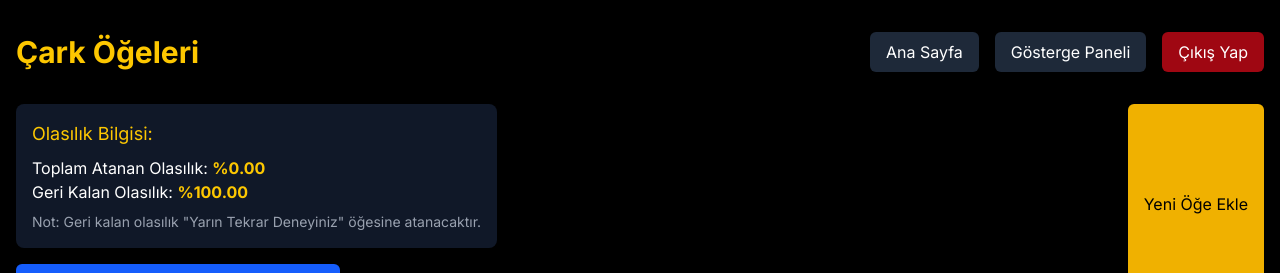
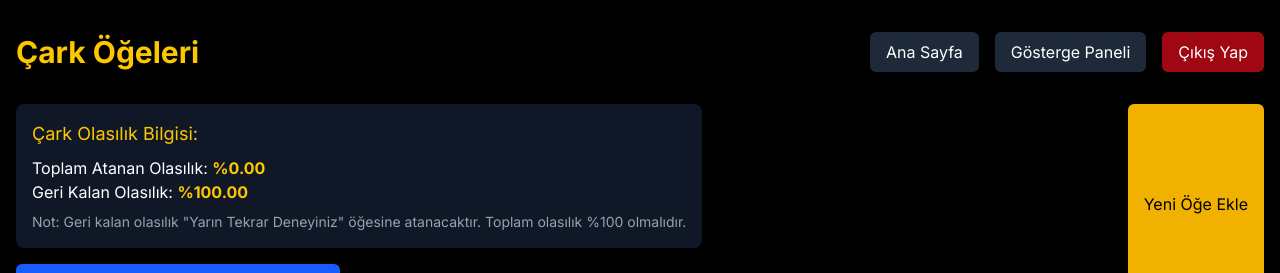
Before and after one commit to bilalcinal/LuckyChartDemo, a Next.js app in the folder lucky-chart-demo/: page /admin/wheel-items in a window 1280 px wide. Shown: the top 273 px of the page. Built offline with nearby package versions, Linux system fonts and the light colour scheme; no server answers; the database is empty; sample sign-in values are in the browser's storage.

Commit message:
Update page.tsx

```diff
--- a/lucky-chart-demo/src/app/admin/wheel-items/page.tsx
+++ b/lucky-chart-demo/src/app/admin/wheel-items/page.tsx
@@ -97,7 +97,9 @@ export default function AdminWheelItems() {
       // Olasılık değerini yüzdelik değerden ondalık değere dönüştür (örn: 5 -> 0.05)
       const numValue = parseFloat(value);
       if (!isNaN(numValue)) {
-        setFormData(prev => ({ ...prev, [name]: numValue / 100 }));
+        // 0 ile 100 arasında sınırla
+        const clampedValue = Math.min(100, Math.max(0.01, numValue));
+        setFormData(prev => ({ ...prev, [name]: clampedValue / 100 }));
       }
     } else {
       setFormData(prev => ({ ...prev, [name]: value }));
@@ -109,7 +111,7 @@ export default function AdminWheelItems() {
       title: '',
       description: '',
       color: '#ff8f43',
-      probability: 1.0,
+      probability: 0.01, // %1 olarak başlatalım
       isActive: true,
     });
     setEditingId(null);
@@ -345,11 +347,11 @@ export default function AdminWheelItems() {
         <div className="flex justify-between mb-6">
           <div>
             <div className="bg-gray-900 p-4 rounded-lg mb-4">
-              <h2 className="text-lg text-yellow-400 mb-2">Olasılık Bilgisi:</h2>
+              <h2 className="text-lg text-yellow-400 mb-2">Çark Olasılık Bilgisi:</h2>
               <p>Toplam Atanan Olasılık: <span className="text-yellow-400 font-bold">%{(totalProbability * 100).toFixed(2)}</span></p>
               <p>Geri Kalan Olasılık: <span className="text-yellow-400 font-bold">%{((1 - totalProbability) * 100).toFixed(2)}</span></p>
               <p className="text-sm text-gray-400 mt-2">
-                Not: Geri kalan olasılık "Yarın Tekrar Deneyiniz" öğesine atanacaktır.
+                Not: Geri kalan olasılık "Yarın Tekrar Deneyiniz" öğesine atanacaktır. Toplam olasılık %100 olmalıdır.
               </p>
             </div>
 
@@ -570,7 +572,7 @@ export default function AdminWheelItems() {
                         <div className="text-sm text-gray-300">{item.description || '-'}</div>
                       </td>
                       <td className="px-6 py-4 whitespace-nowrap">
-                        <div className="text-sm text-gray-300">{item.probability}</div>
+                        <div className="text-sm text-gray-300">%{(item.probability * 100).toFixed(2)}</div>
                       </td>
                       <td className="px-6 py-4 whitespace-nowrap">
                         <span className={`px-2 inline-flex text-xs leading-5 font-semibold rounded-full ${
```
